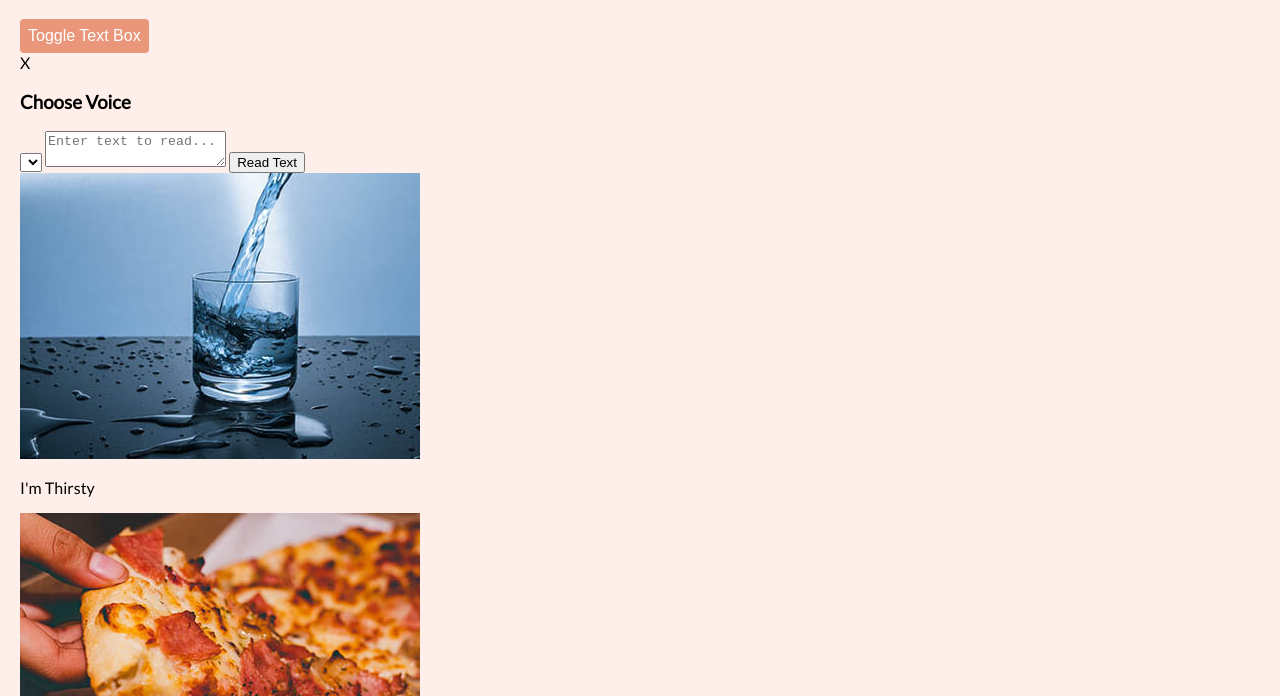
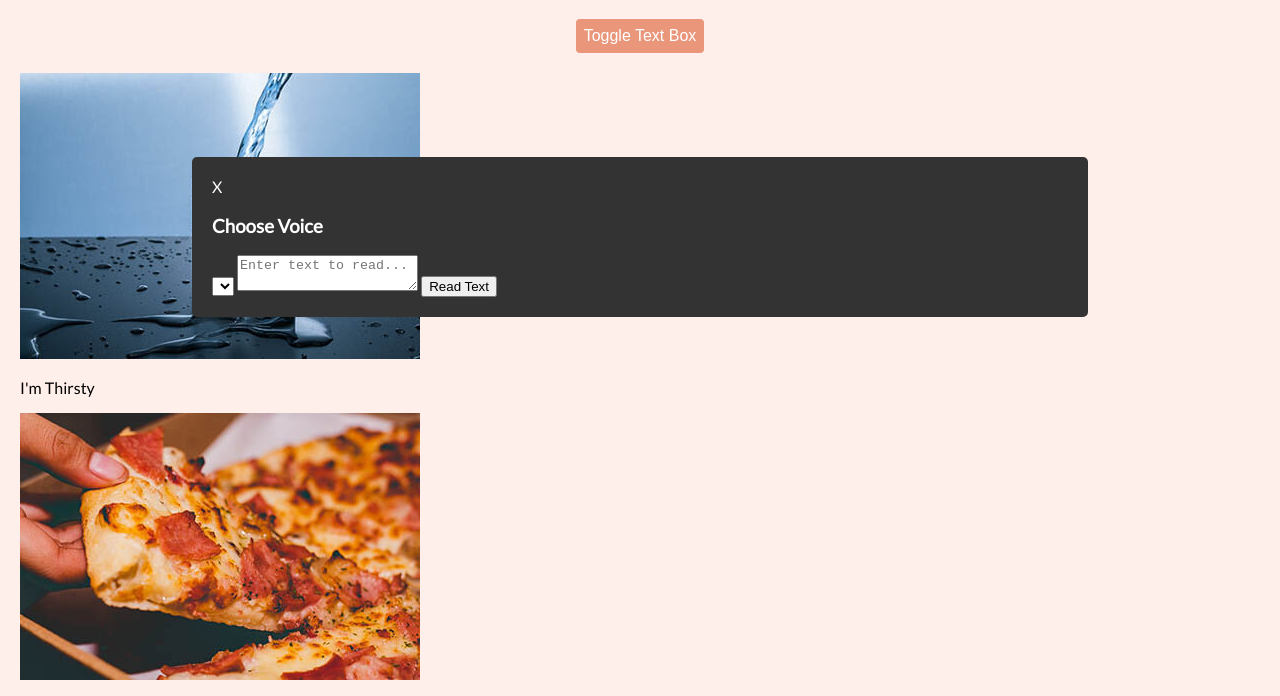
Before and after one commit to BrianMcPhillips/Speech-Text-Reader, a plain HTML site: page index.html in a window 1280 px wide. Shown: the part 83-779 px from the top of the page. Drawn offline with Linux system fonts and the light colour scheme.

Commit message:
Style text box

```diff
--- a/style.css
+++ b/style.css
@@ -38,3 +38,22 @@ h1 {
 select:focus {
   outline: 0;
 }
+
+.btn-toggle {
+  display: block;
+  margin: auto;
+  margin-bottom: 20px;
+}
+
+.text-box {
+  width: 70%;
+  position: absolute;
+  top: 30%;
+  left: 50%;
+  transform: translate(-50%, 0);
+  background-color: #333;
+  color: #fff;
+  padding: 20px;
+  border-radius: 5px;
+  transition: all 1s ease-in-out;
+}
```
